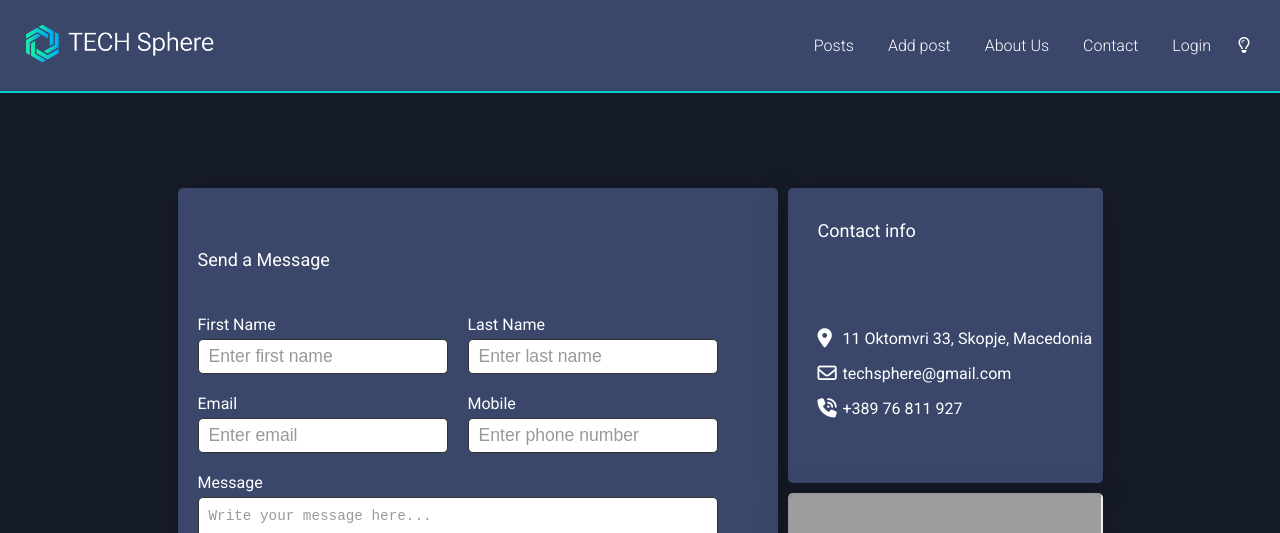
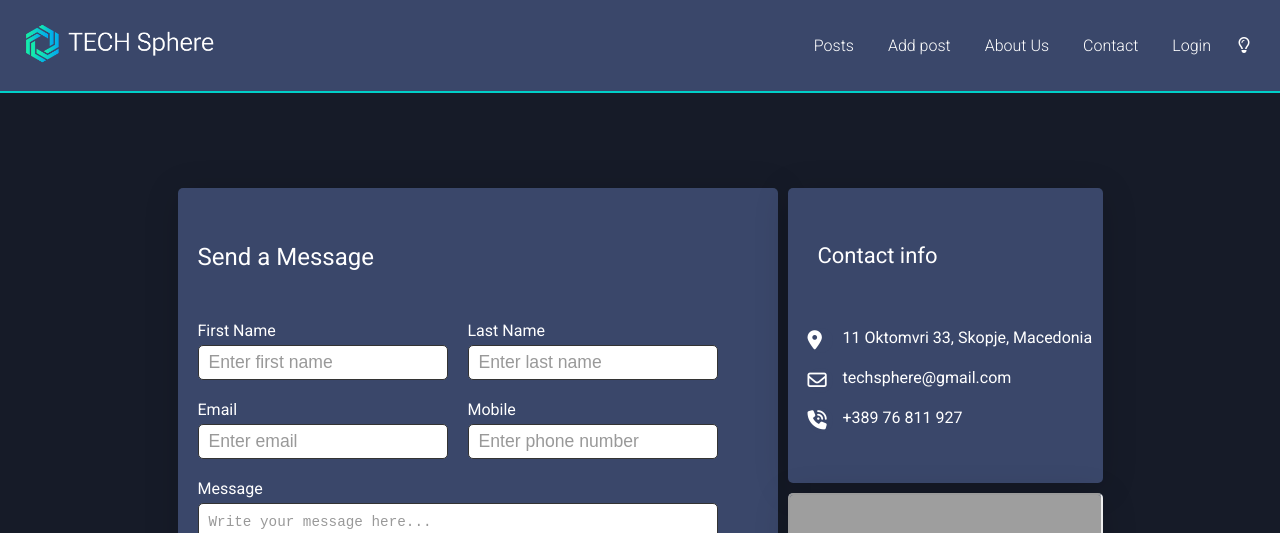
Before and after one commit to BojanJankov/Tech-Blog-React, a React (Vite) app in the folder TechBlog-React/: page /contact in a window 1280 px wide. Shown: the top 533 px of the page. Built offline with nearby package versions, Linux system fonts and the light colour scheme; grey boxes are pictures that could not be loaded.

Commit message:
fixed some css, added empty state funcionality to comment panel to make with back end

```diff
--- a/TechBlog-React/src/components/CommentPanel/CommentPanel.tsx
+++ b/TechBlog-React/src/components/CommentPanel/CommentPanel.tsx
@@ -1,6 +1,11 @@
+import { useState } from "react";
 import "./CommentPanel.css";
 
 function CommentPanel() {
+  const [userName, setUserName] = useState("");
+  const [comment, setComment] = useState("");
+
+  const publishComment = () => {};
   return (
     <div className="comment-post-page-div-container">
       <div className="container_comment">
@@ -18,15 +23,34 @@ function CommentPanel() {
           <img src="../../assets/comments-photo/user.jpg" alt="" />
           <div className="content">
             <h2>Comment as: </h2>
-            <input type="text" placeholder="Enter your name" className="user" />
+            <input
+              type="text"
+              placeholder="Enter your name"
+              className="user"
+              value={userName}
+              onChange={(e) => {
+                setUserName(e.target.value);
+              }}
+            />
             <div className="commentinput">
               <input
                 type="text"
                 placeholder="Enter comment"
                 className="usercomment"
+                value={comment}
+                onChange={(e) => {
+                  setComment(e.target.value);
+                }}
               />
               <div className="buttons">
-                <button id="publish">PUBLISH</button>
+                <button
+                  id="publish"
+                  onClick={() => {
+                    publishComment();
+                  }}
+                >
+                  PUBLISH
+                </button>
               </div>
             </div>
             <p className="policy">
--- a/TechBlog-React/src/components/PostsFilters/PostsFilters.css
+++ b/TechBlog-React/src/components/PostsFilters/PostsFilters.css
@@ -1,12 +1,34 @@
 .main-selects-div {
   display: flex;
-  gap: 10px;
+  justify-content: space-between;
+  gap: 20px;
 }
 
 .select-filters-one {
   width: 80px;
   height: 25px;
   border-radius: 5px;
+  border: 1px solid var(--font-color);
+}
+
+.select-filters-two {
+  width: 80px;
+  border-radius: 5px;
+  height: 25px;
+  border: 1px solid var(--font-color);
+}
+
+.select-filters-three {
+  width: 80px;
+  height: 25px;
+  border-radius: 5px;
+  border: 1px solid var(--font-color);
+}
+
+.select-filters-four {
+  width: 80px;
+  border-radius: 5px;
+  height: 25px;
   border: 1px solid var(--font-color);
 }
 
@@ -24,3 +46,7 @@
   background-color: var(--border-hover-color);
   color: var(--font-color);
 }
+
+.second-select-filter-div {
+  width: 80px;
+}
--- a/TechBlog-React/src/components/PostsFilters/PostsFilters.tsx
+++ b/TechBlog-React/src/components/PostsFilters/PostsFilters.tsx
@@ -89,12 +89,13 @@ function PostsFilters() {
         <option value="none" disabled>
           Sort by:
         </option>
-        <option value="rating">Rating</option>
         <option value="month">Month</option>
         <option value="date">Date</option>
         <option value="tag">Tag</option>
       </select>
-      {mainSelectValue !== "none" ? renderSelects(mainSelectValue) : null}
+      <div className="second-select-filter-div">
+        {mainSelectValue !== "none" ? renderSelects(mainSelectValue) : null}
+      </div>
       <div className="main-button-filters-div">
         <button
           className="posts-filter-button"
--- a/TechBlog-React/src/pages/ContactPage/ContactPage.css
+++ b/TechBlog-React/src/pages/ContactPage/ContactPage.css
@@ -23,7 +23,7 @@
   display: flex;
   flex-direction: column;
   align-items: flex-start;
-  gap: 35px;
+  gap: 40px;
   justify-content: center;
   padding-left: 20px;
   border-radius: 5px;
@@ -55,7 +55,7 @@
 
 .contact h3 {
   color: var(--font-color);
-  font-size: 18px;
+  font-size: 24px;
   font-weight: 400;
   padding: 0;
   margin: 0;
@@ -144,19 +144,31 @@
   background-color: var(--bg-grey);
   height: 295px;
   width: 315px;
+  display: flex;
+  flex-direction: column;
+  align-items: flex-start;
+  justify-content: space-evenly;
+  gap: 15px;
 }
 
 .info h3 {
   color: var(--font-color);
-  padding: 10px;
-  padding-bottom: 50px;
-  font-size: 18px;
+  padding: 10px 10px 0 10px;
+  font-size: 22px;
+}
+
+.info .infoBox {
+  display: flex;
+  flex-direction: column;
+  align-items: flex-start;
+  justify-content: space-between;
+  gap: 15px;
+  padding: 0 0 5px 0;
 }
 
 .info .infoBox div {
   display: flex;
-  align-items: center;
-  margin-bottom: 10px;
+  gap: 10px;
 }
 
 .info .infoBox div span {
--- a/TechBlog-React/src/pages/HomePage/HomePage.css
+++ b/TechBlog-React/src/pages/HomePage/HomePage.css
@@ -80,11 +80,11 @@
 
 .main-posts-filters {
   display: flex;
-  justify-content: space-between;
+  justify-content: center;
   align-items: center;
   gap: 5px;
   background-color: var(--bg-grey);
-  width: 250px;
+  width: 280px;
   border-radius: 10px;
   padding: 0px 10px;
   height: 42px;
```
Also changed, not shown: TechBlog-React/src/pages/PostPage/PostPage.tsx (+0 -39 lines).
